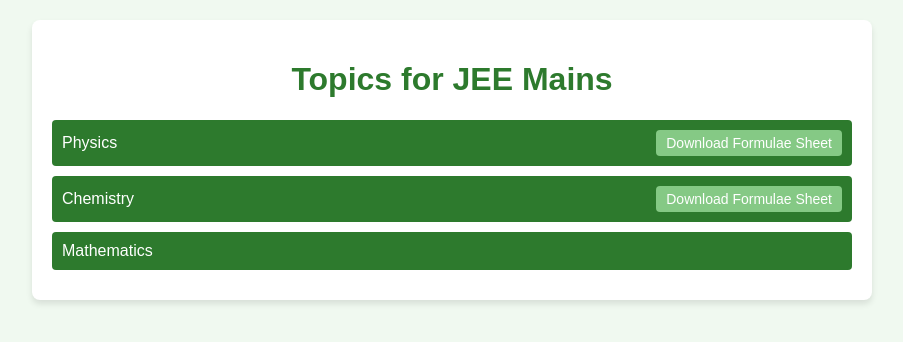
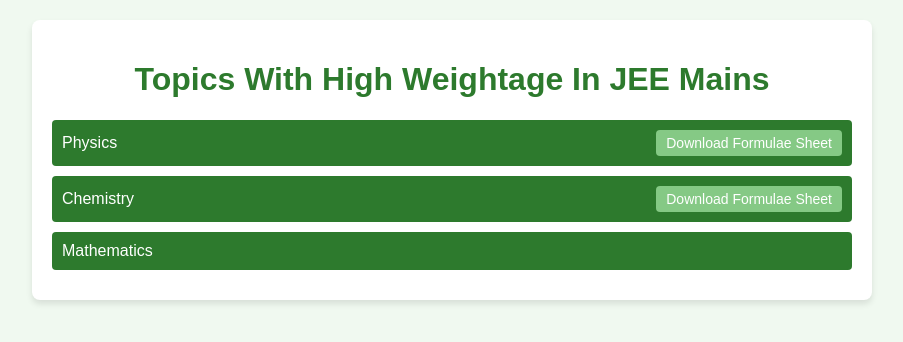
Before and after one commit to therealpenguinn/JEE, a plain HTML site: page index.html in a window 1280 px wide. Shown: the whole page, without its empty margins (188-1091 px from the left). Drawn offline with Linux system fonts and the light colour scheme.

Commit message:
Update index.html

```diff
--- a/index.html
+++ b/index.html
@@ -8,7 +8,7 @@
 </head>
 <body>
   <div class="container">
-    <h1>Topics for JEE Mains</h1>
+    <h1>Topics With High Weightage In JEE Mains</h1>
     <div id="checklist"></div>
   </div>
   <script src="script.js"></script>
```
